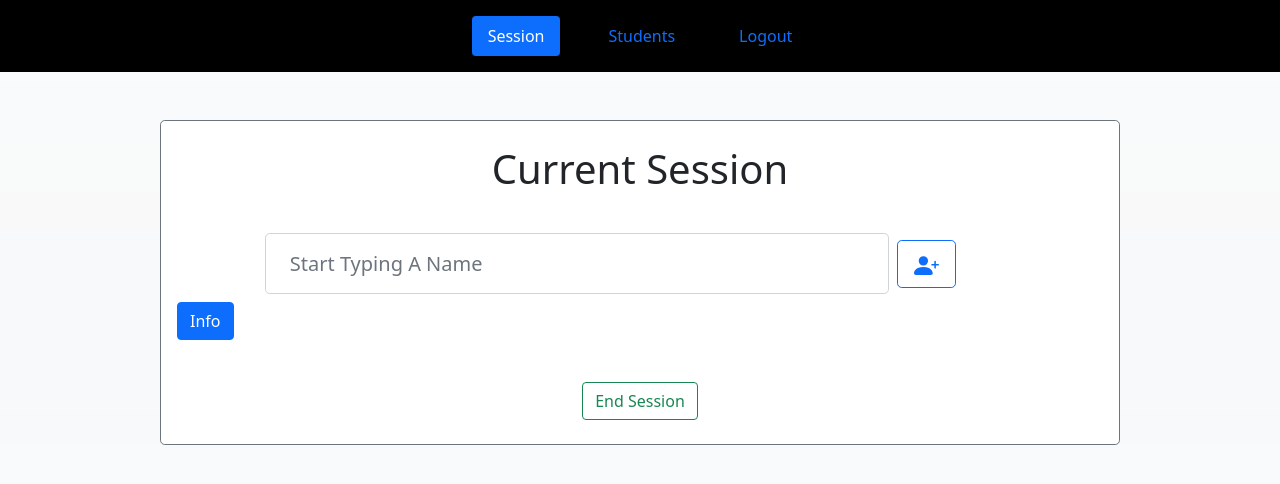
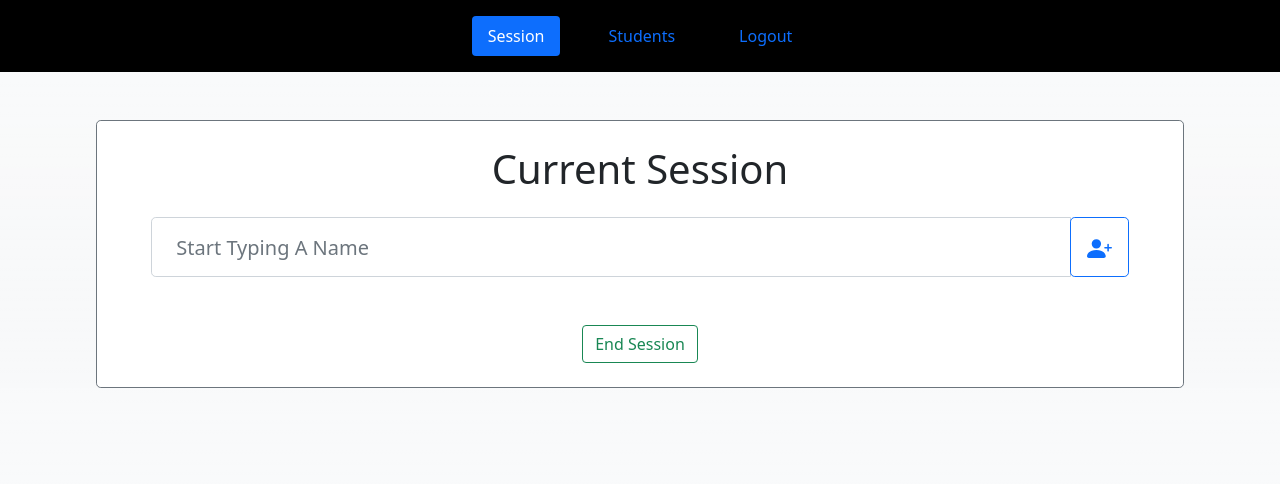
Before and after one commit to PrintNifesimi/TutoringTracker, a Django app: page /NewSession in a window 1280 px wide. Shown: the top 484 px of the page. Run offline with Django 4.2, Linux system fonts and the light colour scheme; a user stored in the database is signed in; data comes from the database, SQL or seed files in the repository; data that the repository does not hold is empty; some libraries are stand-ins or nearby versions.

Commit message:
final style updates

```diff
--- a/eopsite/settings.py
+++ b/eopsite/settings.py
@@ -28,7 +28,7 @@ BASE_DIR = Path(__file__).resolve().parent.parent
 SECRET_KEY = os.environ.get('SECRET_KEY')
 
 # SECURITY WARNING: don't run with debug turned on in production!
-DEBUG = False
+DEBUG = True
 
 ALLOWED_HOSTS = ['eoptutoring.herokuapp.com','127.0.0.1:8000']
 
--- a/main/templates/main/base.html
+++ b/main/templates/main/base.html
@@ -7,6 +7,8 @@
         <script src="https://unpkg.com/htmx.org@1.7.0"></script>
         <link href="https://cdn.jsdelivr.net/npm/bootstrap@5.1.3/dist/css/bootstrap.min.css" rel="stylesheet" integrity="sha384-1BmE4kWBq78iYhFldvKuhfTAU6auU8tT94WrHftjDbrCEXSU1oBoqyl2QvZ6jIW3" crossorigin="anonymous">
     <title>Eop Tutoring</title>
+
+
 </head>
     <body class="bg-light bg-gradient">
         <div class="mx-auto py-auto rounded-0 " style="background:black;">
@@ -17,7 +19,7 @@
            {% endblock activepage %}
         </div>
 
-       <div id="basehtml" class="mx-auto mt-5 w-75 rounded-3 justify-content-center border border-secondary border-1" style="background:white;">
+       <div id="basehtml" class="mx-auto mt-5 rounded-3 justify-content-center border border-secondary border-1" style="background:white;width:85%">
         {%block content%}
         {% endblock %}
         </div>
--- a/main/templates/main/loginPage.html
+++ b/main/templates/main/loginPage.html
@@ -29,7 +29,7 @@
 {% else %}
 <input type="text" name="userName" placeholder="Username" class="form-control">
 {% endif %}
-<label for="floatingInput">Email address</label>
+<label for="floatingInput">User Name</label>
 </div>
 <div class="form-floating mx-5">
     {% if invalidUser %}
--- a/main/templates/main/partials/Timeduration.html
+++ b/main/templates/main/partials/Timeduration.html
@@ -15,7 +15,7 @@
 
             <li id="{{item.id}}" class="list-group-item d-flex justify-content-between align-items-start">
                 <div class="ms-2 me-auto">
-                <b>{{item.fullname}}</b> has been here for
+                <b>{{item.fullname}}</b>
 
                 <span id="durr" class="badge bg-primary rounded-pill">{{item.currDuration|timesince }}</span>
                 </div>
--- a/main/templates/main/sessions.html
+++ b/main/templates/main/sessions.html
@@ -1,5 +1,7 @@
 
 {%extends 'main/base.html'%}
+
+
 {% block activepage %}
 <li class="nav-item m-3">
     <a href={% url 'Sessions'%} class="nav-link active">Session</a>
@@ -14,34 +16,37 @@
 {%block content%}
 
     <h2 class="text-center mt-4 fs-1">Current Session</h2>
-    <div class="container mx-auto mt-4" style="width:80%;">
-      <div class="row justify-content-center">
+
+    <div class="mx-auto mt-4" style="width:90%;">
 
 
     <form method="post" action="#" class="row g-2 align-items-center">
         {% csrf_token %}
-        <div class="col-10">
+        <div class="input-group input-group-lg">
+
         <input type="search" name="addStudent" id="addStudent" list="students" placeholder="Start Typing A Name"
-        class="mx-auto form-control form-control-lg px-4 py-3 h-25"/>
-        </div>
-        <div class="col-sm" >
-        <button hx-post="{% url 'Sessions' %}" hx-target="#student-list" type="submit" name="addToSession" value="addedToSession" class="btn btn-lg btn-outline-primary">
+        class="form-control form-control-lg  px-4 py-3" style="height:60px;">
+
+        <div class="input-group-append">
+        <button hx-post="{% url 'Sessions' %}" hx-target="#student-list" type="submit" name="addToSession" value="addedToSession" class="btn btn-lg btn-outline-primary" style="height:60px;">
             <svg xmlns="http://www.w3.org/2000/svg" width="25" height="25" fill="currentcolor" class="bi bi-person-plus-fill" viewBox="0 0 16 16">
             <path d="M1 14s-1 0-1-1 1-4 6-4 6 3 6 4-1 1-1 1H1zm5-6a3 3 0 1 0 0-6 3 3 0 0 0 0 6z"/>
             <path fill-rule="evenodd" d="M13.5 5a.5.5 0 0 1 .5.5V7h1.5a.5.5 0 0 1 0 1H14v1.5a.5.5 0 0 1-1 0V8h-1.5a.5.5 0 0 1 0-1H13V5.5a.5.5 0 0 1 .5-.5z"/>
           </svg></button>
     </div>
+
         <datalist id="students">
             {% for student in Stud.all  %}
             <option value="{{student.toString}}">
             {% endfor %}
         </datalist>
         <br>
-
+      </div>
 
     </form>
-</div></div>
-<a class="btn btn-primary float-start mx-3 mb-4 mt-2" data-bs-toggle="collapse" href="#infoTab" role="button" aria-expanded="false" aria-controls="collapseExample">
+    </div>
+
+<!--<a class="btn btn-primary float-start mx-3 mb-5 mt-2" data-bs-toggle="collapse" href="#infoTab" role="button" aria-expanded="false" aria-controls="collapseExample">
   Info
   </a><br>
   <div class="collapse mb-4 mt-5" id="infoTab">
@@ -51,14 +56,15 @@
     </div>
   </div>
 <br>
-    <div id="student-list" class="mx-auto mt-3" style="width:90%;">
+-->
+    <div id="student-list" class="mx-auto mt-4" style="width:90%;">
 
 
           {% include 'main/partials/Timeduration.html' %}
     </div>
 
-<br>
-<div class="d-flex justify-content-center">
+
+<div class="d-flex justify-content-center mt-4">
     <form action="#" method="post">
         {% csrf_token %}
         <button type="submit" name="endSession" value="endedSession" class="btn btn-outline-success mb-4">End Session</button>
```
